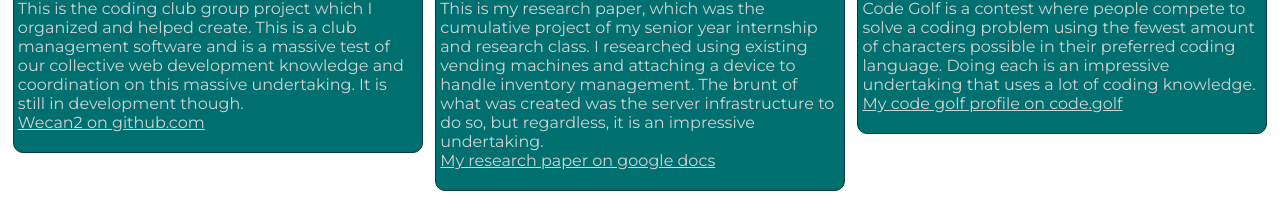
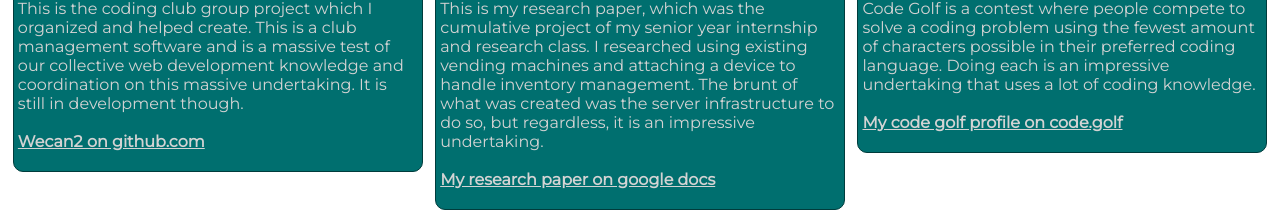
Before and after one commit to RobertHoeh/Web-Development-midterm-project, a plain HTML site: page portfolio.html in a window 1280 px wide. Shown: the part 666-882 px from the top of the page. Drawn offline with Linux system fonts and the light colour scheme.

Commit message:
update links to bold

```diff
--- a/css/styles.css
+++ b/css/styles.css
@@ -82,6 +82,7 @@ footer p a {
 }
 .columns p a {
     color: lightgray;
+    font-weight: bold;
 }
 .columns h3 {
     padding-left: 2%;
--- a/portfolio.html
+++ b/portfolio.html
@@ -35,7 +35,7 @@
                             <p>This is the coding club group project which I organized and helped create.
                                 This is a club management software and is a massive test of our collective web development knowledge
                                 and coordination on this massive undertaking.
-                                It is still in development though.<br>
+                                It is still in development though.<br><br>
                                 <a href="https://github.com/WheelerCodingClub/wecan2">Wecan2 on github.com</a>
                             </p>
                         </div>
@@ -46,7 +46,7 @@
                             <img src="images/screenshot-of-research-paper.png" alt="Code for Idle Rock Paper Scissors in python">
                             <p>This is my research paper, which was the cumulative project of my senior year internship and research class.
                                 I researched using existing vending machines and attaching a device to handle inventory management.
-                                The brunt of what was created was the server infrastructure to do so, but regardless, it is an impressive undertaking.<br>
+                                The brunt of what was created was the server infrastructure to do so, but regardless, it is an impressive undertaking.<br><br>
                                 <a href="https://docs.google.com/document/d/1J1NZFqFV4B92IyAEjJhQSQeNfZSuKokFH5DrLm57ATo/edit?usp=sharing">My research paper on google docs</a>
                             </p>
                         </div>
@@ -56,7 +56,7 @@
                             <h3>Code Golf</h3>
                             <img src="images/CodeGolf.png" alt="Code Golf Profile">
                             <p>Code Golf is a contest where people compete to solve a coding problem using the fewest amount of
-                                characters possible in their preferred coding language. Doing each is an impressive undertaking that uses a lot of coding knowledge.<br>
+                                characters possible in their preferred coding language. Doing each is an impressive undertaking that uses a lot of coding knowledge.<br><br>
                                 <a href="https://code.golf/golfers/robertoman37">My code golf profile on code.golf</a>
                             </p>
                         </div>
```
